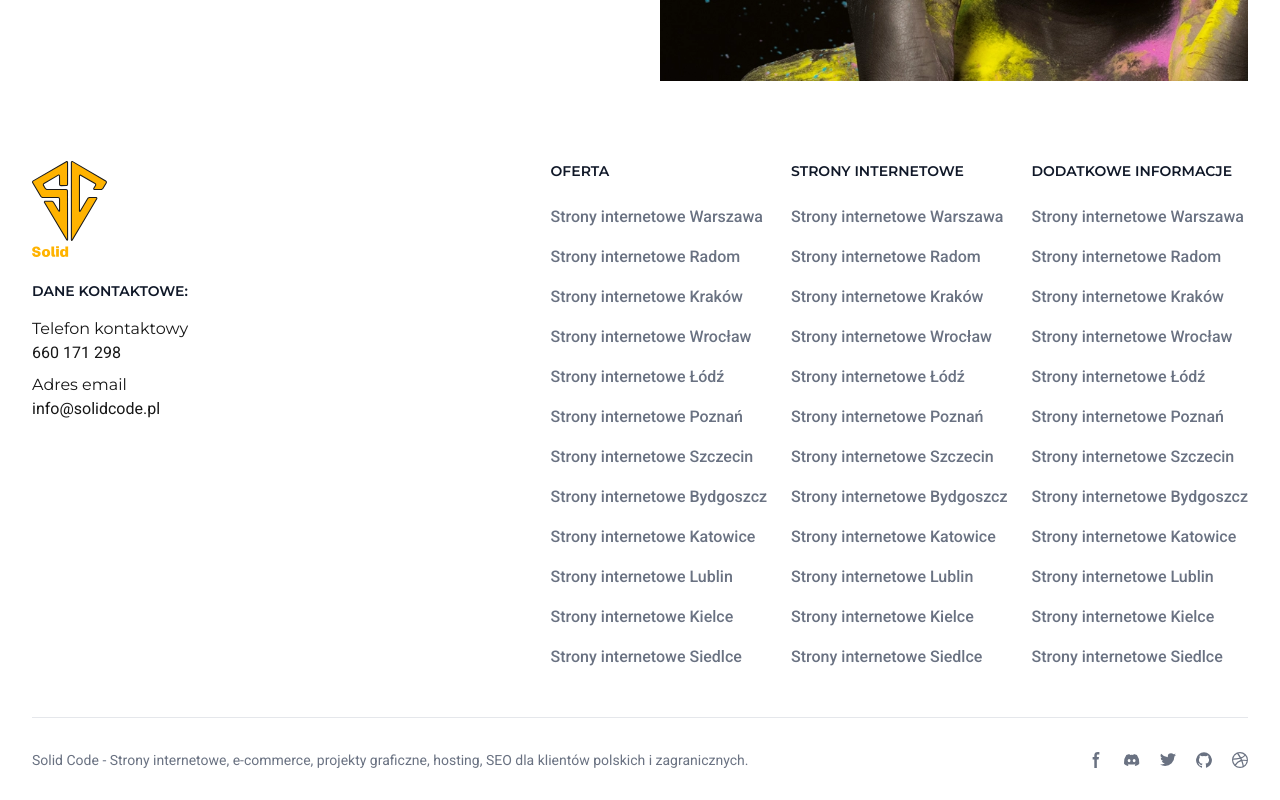
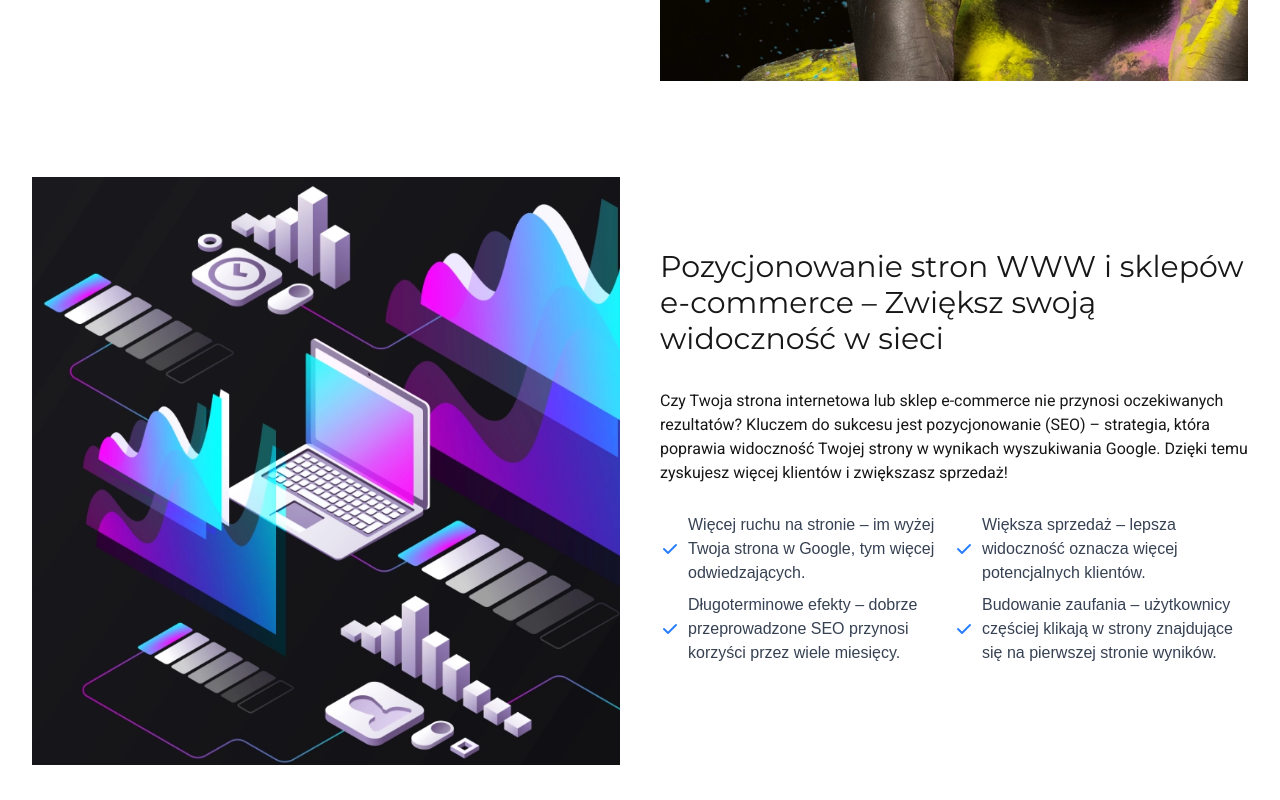
Before and after one commit to SolidCode109/solid_code_page, a Next.js app: page / in a window 1280 px wide. Shown: the part 2660-3460 px from the top of the page. Built offline with nearby package versions, Linux system fonts and the light colour scheme.

Commit message:
SEO section

```diff
--- a/src/app/layout.js
+++ b/src/app/layout.js
@@ -7,6 +7,7 @@ import Footer from "@/components/Footer/Footer";
 import InfoWWW from "@/components/InfoWWW/InfoWWW";
 import InfoDesign from '@/components/InfoDesign/InfoDesign';
 import Testimonials from '@/components/Testimonials/Testimonials';
+import InfoSEO from '@/components/InfoSEO/InfoSEO';
 
 
 const roboto = Roboto({
@@ -36,6 +37,7 @@ export default function RootLayout({ children }) {
           <Services />
           <InfoWWW />
           <InfoDesign />
+          <InfoSEO />
           {/* <Testimonials /> */}
           <Footer />
         </div>
--- a/src/components/InfoDesign/InfoDesign.js
+++ b/src/components/InfoDesign/InfoDesign.js
@@ -31,9 +31,10 @@ const infoDesign = {
 
 const InfoDesign = () => {
 return (
-    <div className="container mx-auto px-4 py-8">
+    <div className="container mx-auto px-4 py-4 md:py-8">
         <div className="grid grid-cols-1 md:grid-cols-2 gap-2">
-            <div className="my-auto p-4">
+
+            <div className="my-auto p-4 order-2 md:order-1 sm:order-2">
                 <h2 className="text-2xl mb-8 md:text-3xl">{infoDesign.heading}</h2>
                 <p className="my-6 space-y-4">{infoDesign.description}</p>
 
@@ -59,9 +60,9 @@ return (
                 </ul>
                 </div>
             </div>
-            <div className=" p-4">
+            <div className="p-4 order-1 md:order-2 sm:order-1">
                 <img src="/design.webp" alt="Usługi nowoczesnego designu" />
-            </div>
+        </div>
         </div>
     </div>
 );
--- /dev/null
+++ b/src/components/InfoSEO/InfoSEO.js
@@ -0,0 +1,73 @@
+import React from "react";
+
+const checkIcon = (
+  <svg
+    className="mr-2 flex-shrink-0 text-blue-500"
+    width="20"
+    height="20"
+    xmlns="http://www.w3.org/2000/svg"
+    viewBox="0 0 20 20"
+    fill="currentColor"
+  >
+    <path
+      fillRule="evenodd"
+      d="M16.707 5.293a1 1 0 010 1.414l-8 8a1 1 0 01-1.414 0l-4-4a1 1 0 011.414-1.414L8 12.586l7.293-7.293a1 1 0 011.414 0z"
+      clipRule="evenodd"
+    ></path>
+  </svg>
+);
+
+const infoSEO = {
+  heading: "Pozycjonowanie stron WWW i sklepów e-commerce – Zwiększ swoją widoczność w sieci",
+  description:
+    "Czy Twoja strona internetowa lub sklep e-commerce nie przynosi oczekiwanych rezultatów? Kluczem do sukcesu jest pozycjonowanie (SEO) – strategia, która poprawia widoczność Twojej strony w wynikach wyszukiwania Google. Dzięki temu zyskujesz więcej klientów i zwiększasz sprzedaż!",
+  list1_Title: "Dlaczego warto inwestować w SEO?",
+  list1_Item0: "Więcej ruchu na stronie – im wyżej Twoja strona w Google, tym więcej odwiedzających.",
+  list1_Item1: "Większa sprzedaż – lepsza widoczność oznacza więcej potencjalnych klientów.",
+  list1_Item2: "Długoterminowe efekty – dobrze przeprowadzone SEO przynosi korzyści przez wiele miesięcy.",
+  list1_Item3: "Budowanie zaufania – użytkownicy częściej klikają w strony znajdujące się na pierwszej stronie wyników.",
+  icon: checkIcon,
+};
+
+const InfoSEO = () => {
+return (
+    <div className="container mx-auto px-4 py-4 md:py-8">
+        <div className="grid grid-cols-1 md:grid-cols-2 gap-2">
+            <div className="p-4">
+                <img src="/seo.webp" alt="Usługi SEO" />
+            </div>
+            <div className="my-auto p-4">
+
+
+                <h2 className="text-2xl mb-8 md:text-3xl">{infoSEO.heading}</h2>
+                <p className="my-6 space-y-4">{infoSEO.description}</p>
+
+
+                <div className="my-6 space-y-4">
+                <h3 className="text-xl md:text-xl">{}</h3>
+                <ul className="flex flex-wrap text-sm font-medium text-gray-700 dark:text-white sm:text-base md:mx-auto md:max-w-screen-s my-3 space-y-2">
+                    <li className="my-1 flex w-full sm:w-1/2 items-center">
+                        {infoSEO.icon}
+                        {infoSEO.list1_Item0}
+                    </li>
+                    <li className="my-1 flex w-full sm:w-1/2 items-center">
+                        {infoSEO.icon}
+                        {infoSEO.list1_Item1}
+                    </li>
+                    <li className="my-1 flex w-full sm:w-1/2 items-center">
+                        {infoSEO.icon}
+                        {infoSEO.list1_Item2}
+                    </li>
+                    <li className="my-1 flex w-full sm:w-1/2 items-center">
+                        {infoSEO.icon}
+                        {infoSEO.list1_Item3}
+                    </li>
+                </ul>
+                </div>
+            </div>
+        </div>
+    </div>
+);
+};
+
+export default InfoSEO;
--- a/src/components/InfoWWW/InfoWWW.js
+++ b/src/components/InfoWWW/InfoWWW.js
@@ -36,7 +36,7 @@ const infoWWW = {
 
 const InfoWWW = () => {
 return (
-    <div className="container mx-auto px-4 py-8">
+    <div className="container mx-auto px-4 py-4 md:py-8">
         <div className="grid grid-cols-1 md:grid-cols-2 gap-2">
             <div className="p-4">
                 <img src="/kontakt.webp" alt="Usługi WWW" />
@@ -51,19 +51,19 @@ return (
                 <div className="my-6 space-y-4">
                 <h3 className="text-xl md:text-xl">{infoWWW.list1_Title}</h3>
                 <ul className="flex flex-wrap text-sm font-medium text-gray-700 dark:text-white sm:text-base md:mx-auto md:max-w-screen-s my-3 space-y-2">
-                    <li className="my-1 flex w-1/2 items-center">
+                    <li className="my-1 flex w-full sm:w-1/2 items-center">
                         {infoWWW.icon}
                         {infoWWW.list1_Item0}
                     </li>
-                    <li className="my-1 flex w-1/2 items-center">
+                    <li className="my-1 flex w-full sm:w-1/2 items-center">
                         {infoWWW.icon}
                         {infoWWW.list1_Item1}
                     </li>
-                    <li className="my-1 flex w-1/2 items-center">
+                    <li className="my-1 flex w-full sm:w-1/2 items-center">
                         {infoWWW.icon}
                         {infoWWW.list1_Item2}
                     </li>
-                    <li className="my-1 flex w-1/2 items-center">
+                    <li className="my-1 flex w-full sm:w-1/2 items-center">
                         {infoWWW.icon}
                         {infoWWW.list1_Item3}
                     </li>
@@ -73,19 +73,19 @@ return (
                 <div className="my-6 space-y-4">
                 <h3 className="text-xl md:text-xl">{infoWWW.list2_Title}</h3>
                 <ul className="flex flex-wrap text-sm font-medium text-gray-700 dark:text-white sm:text-base md:mx-auto md:max-w-screen-s my-3 space-y-2">
-                    <li className="my-1 flex w-1/2 items-center">
+                    <li className="my-1 flex w-full sm:w-1/2 items-center">
                         {infoWWW.icon}
                         {infoWWW.list2_Item0}
                     </li>
-                    <li className="my-1 flex w-1/2 items-center">
+                    <li className="my-1 flex w-full sm:w-1/2 items-center">
                         {infoWWW.icon}
                         {infoWWW.list2_Item1}
                     </li>
-                    <li className="my-1 flex w-1/2 items-center">
+                    <li className="my-1 flex w-full sm:w-1/2 items-center">
                         {infoWWW.icon}
                         {infoWWW.list2_Item2}
                     </li>
-                    <li className="my-1 flex w-1/2 items-center">
+                    <li className="my-1 flex w-full sm:w-1/2 items-center">
                         {infoWWW.icon}
                         {infoWWW.list2_Item3}
                     </li>
--- a/src/components/Services/Services.js
+++ b/src/components/Services/Services.js
@@ -83,7 +83,7 @@ const Services = () => {
         </div>
       </div>
 
-      <div className="inline-grid grid-cols-3 gap-4">
+      <div className="inline-grid gap-4 xl:grid-cols-3  lg:grid-cols-3 md:grid-cols-2 sm:grid-cols-1">
         {services.map((service, index) => (
           <div key={index} className="">
             <div className="flex items-start mb-3">
```
Also changed, not shown: public/seo.webp (added).
